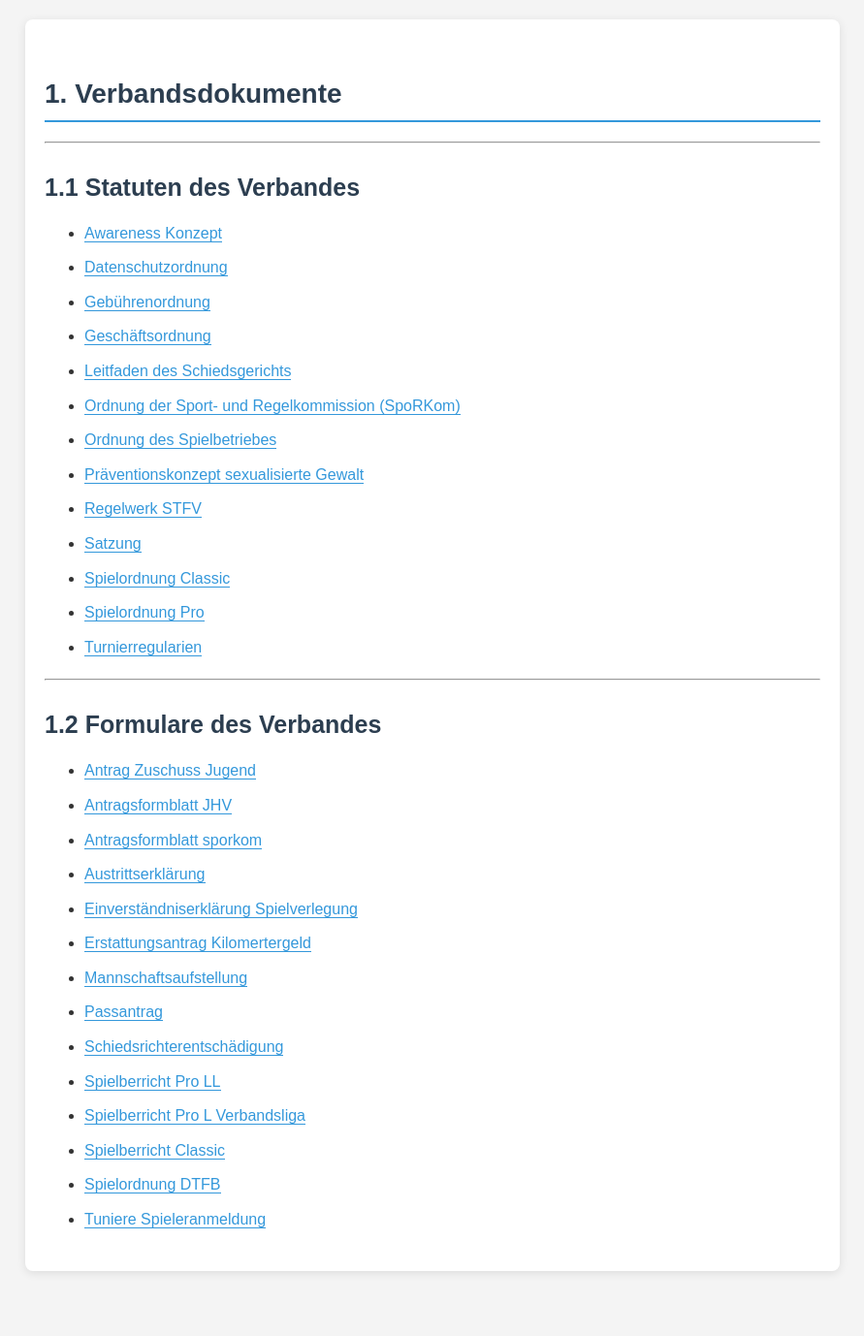
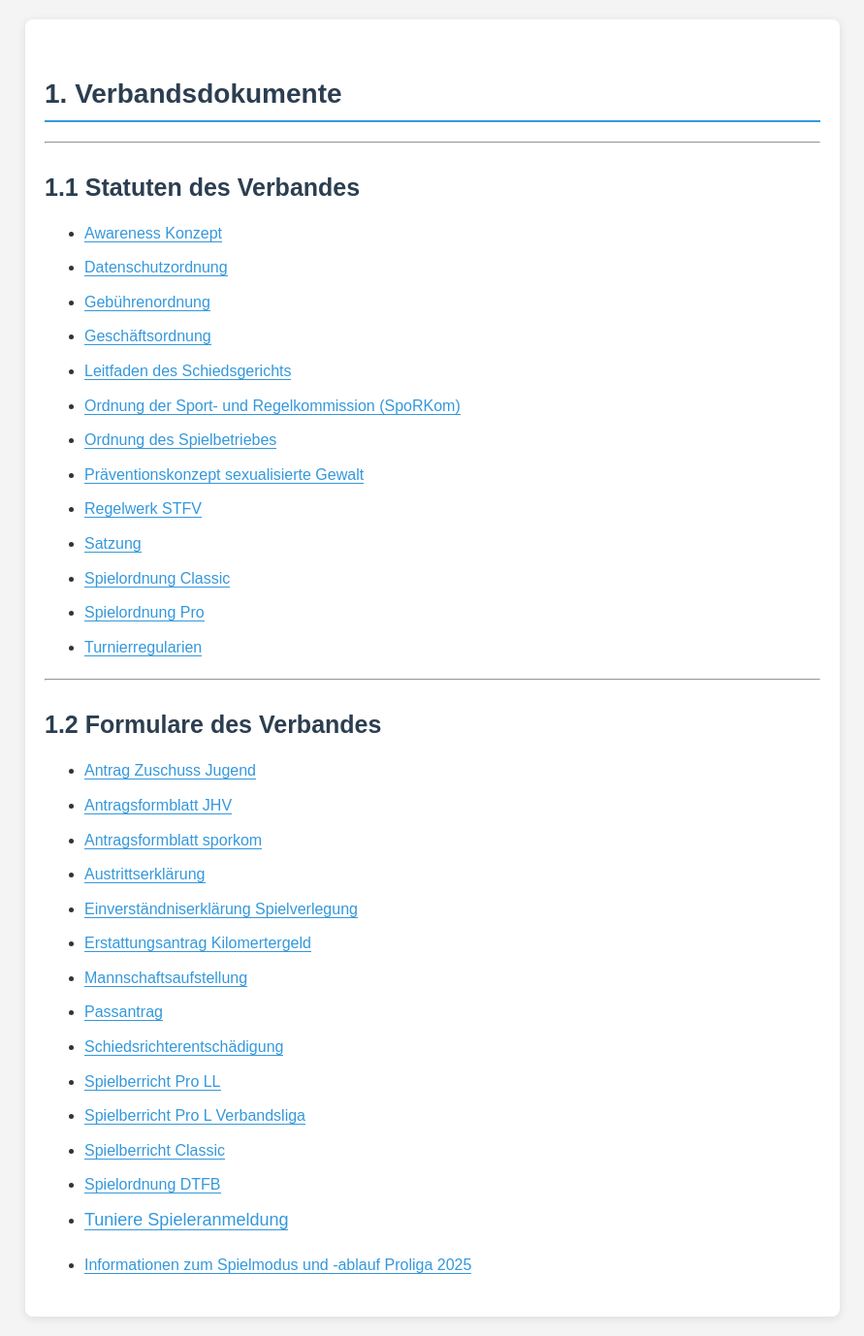
Before and after one commit to Deutscher-Tischfussballbund/stfv-docs, a Jekyll site: the page built from index.md, in a window 1280 px wide. Shown: the whole page at 97% size, without its empty margins (194-1085 px from the left). Built offline with Jekyll 4.4.1, drawn with Linux system fonts in a browser that asks for light colours; our own code applies the rules of GitHub Pages for plain Markdown files; before the commit the page ends 1331 px from its top, so only the background shows below that.

Commit message:
Update index.md

```diff
--- a/index.md
+++ b/index.md
@@ -36,3 +36,7 @@
 - [Spielberricht Classic](./assets/pdf/spielberricht_classic.pdf)
 - [Spielordnung DTFB](./assets/pdf/Spielordnung_Stand_29042023.pdf)
 - [Tuniere Spieleranmeldung](./assets/pdf/tuniere_spieleranmeldung.pdf)
+
+
+
+- [Informationen zum Spielmodus und -ablauf Proliga 2025](assets/pdf/Informationen_Proliga_2025.pdf)
```
